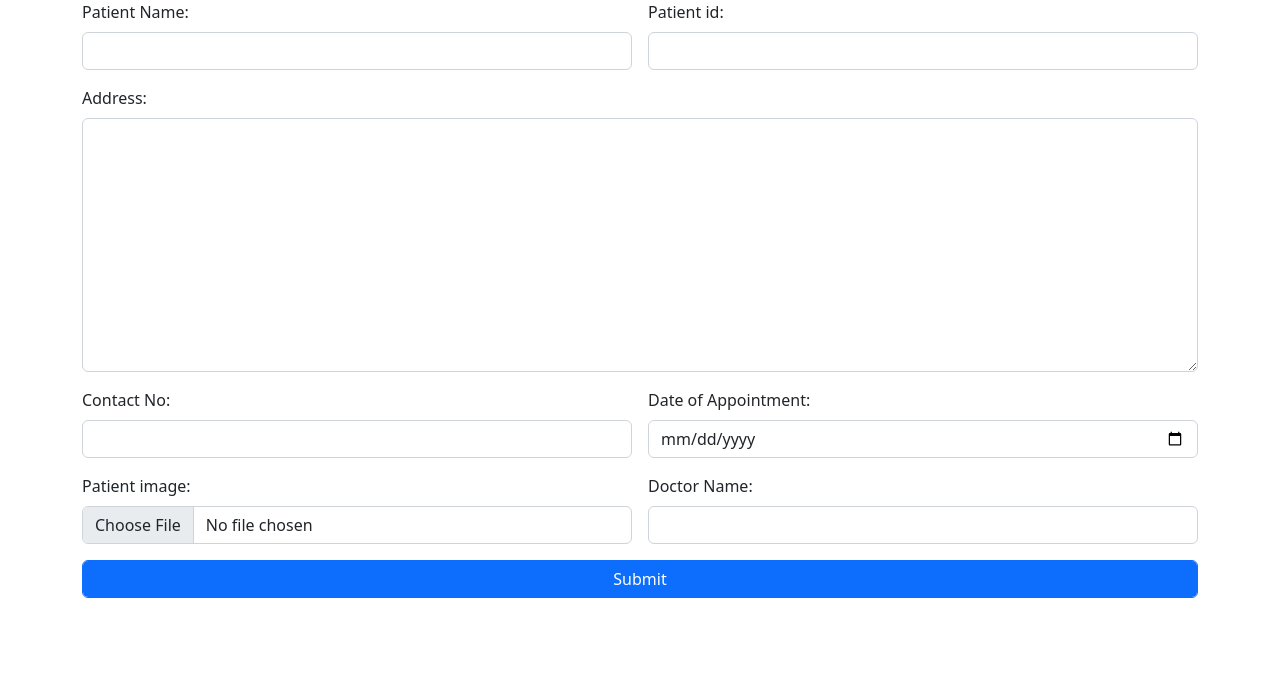
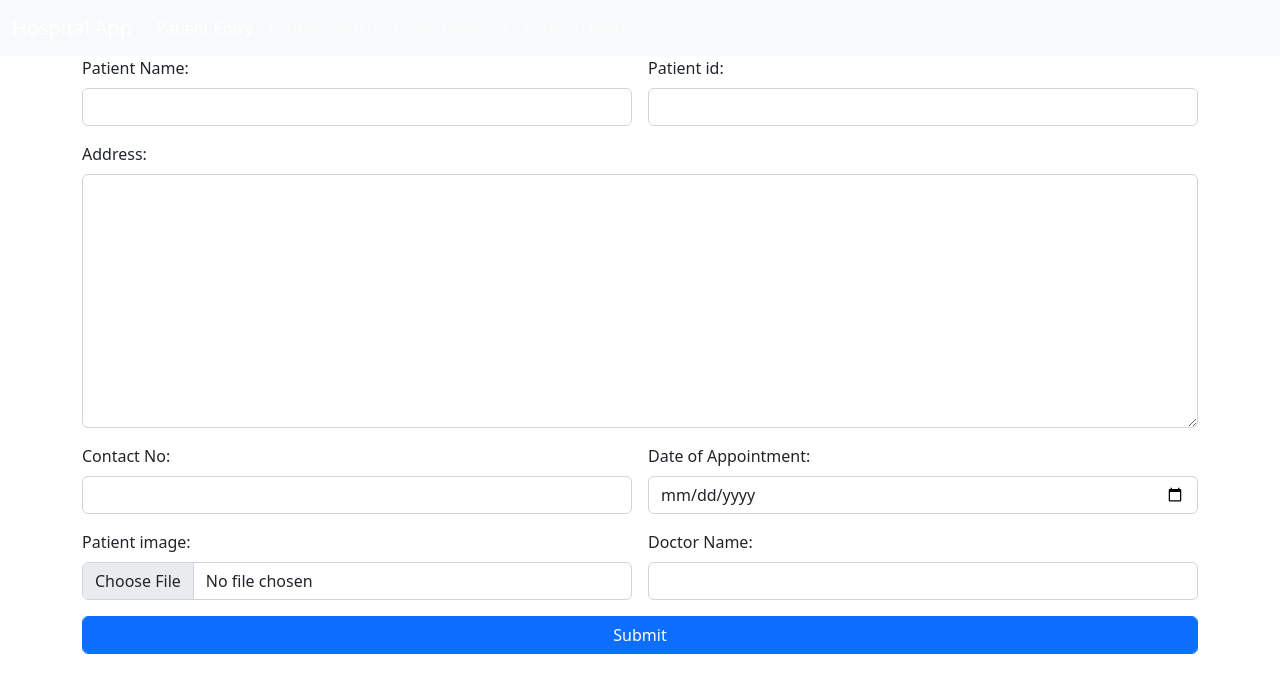
Before and after one commit to t-log/hospitalAngularApp, an Angular app: page / in a window 1280 px wide. Shown: the top 692 px of the page. Built offline with nearby package versions, Linux system fonts and the light colour scheme.

Commit message:
Adds navbar

```diff
--- a/src/app/app.module.ts
+++ b/src/app/app.module.ts
@@ -8,12 +8,13 @@
 import { PatientDeleteComponent } from './patient-delete/patient-delete.component';
 import { Route, RouterModule, Routes } from '@angular/router';
 import { ViewAllPatientComponent } from './view-all-patient/view-all-patient.component';
+import { NavbarComponent } from './navbar/navbar.component';
 
 const myRoute:Routes= [
   {path:"",component:PatientEntryComponent},
   {path:"search",component:PatientSearchComponent},
   {path:"delete",component:PatientDeleteComponent},
-  {path:"viewallpatients",component:ViewAllPatientComponent}
+  {path:"view",component:ViewAllPatientComponent}
 ]
 
 @NgModule({
@@ -23,13 +24,13 @@
     PatientSearchComponent,
     PatientDeleteComponent,
     ViewAllPatientComponent,
+    NavbarComponent,
   ],
   imports: [
     BrowserModule,
     AppRoutingModule,
     RouterModule,
     RouterModule.forRoot(myRoute)
-
   ],
   providers: [],
   bootstrap: [AppComponent]
--- /dev/null
+++ b/src/app/navbar/navbar.component.html
@@ -0,0 +1,24 @@
+<nav class="navbar navbar-expand-lg bg-light navbar-dark">
+    <div class="container-fluid">
+      <a class="navbar-brand" href="#">Hospital App</a>
+      <button class="navbar-toggler" type="button" data-bs-toggle="collapse" data-bs-target="#navbarSupportedContent" aria-controls="navbarSupportedContent" aria-expanded="false" aria-label="Toggle navigation">
+        <span class="navbar-toggler-icon"></span>
+      </button>
+      <div class="collapse navbar-collapse" id="navbarSupportedContent">
+        <ul class="navbar-nav me-auto mb-2 mb-lg-0">
+          <li class="nav-item">
+            <a class="nav-link active" aria-current="page" href="/">Patient Entry</a>
+          </li>
+          <li class="nav-item">
+            <a class="nav-link" href="/search">Patient Search</a>
+          </li>
+          <li class="nav-item">
+            <a class="nav-link" href="/view">Patient View All</a>
+          </li>
+          <li class="nav-item">
+            <a class="nav-link" href="/delete">Patient Delete</a>
+          </li>
+        </ul>
+      </div>
+    </div>
+  </nav>
--- a/src/app/patient-delete/patient-delete.component.html
+++ b/src/app/patient-delete/patient-delete.component.html
@@ -1,3 +1,4 @@
+<app-navbar></app-navbar>
 <div class="container">
     <div class="row">
         <div class="col col-12 col-sm-12 col-md-12 col-lg-12 col-xl-12 col-xxl-12">
--- a/src/app/patient-entry/patient-entry.component.html
+++ b/src/app/patient-entry/patient-entry.component.html
@@ -1,3 +1,4 @@
+<app-navbar></app-navbar>
 <div class="container">
     <div class="row">
         <div class="col col-12 col-sm-12 col-md-12 col-lg-12 col-xl-12 col-xxl-12">
--- a/src/app/patient-search/patient-search.component.html
+++ b/src/app/patient-search/patient-search.component.html
@@ -1,3 +1,4 @@
+<app-navbar></app-navbar>
 <div class="container">
     <div class="row">
         <div class="col col-12 col-sm-12 col-md-12 col-lg-12 col-xl-12 col-xxl-12">
--- a/src/app/view-all-patient/view-all-patient.component.html
+++ b/src/app/view-all-patient/view-all-patient.component.html
@@ -1,3 +1,4 @@
+<app-navbar></app-navbar>
 <div class="container">
     <div class="row">
         <div class="col col-12 col-sm-12 col-md-12 col-lg-12 col-xl-12 col-xxl-12">
```
Also changed, not shown: src/app/navbar/navbar.component.ts (added, +10 -0 lines), src/app/navbar/navbar.component.css (added), 1 other file (tests, documents, lock files or other folders).
